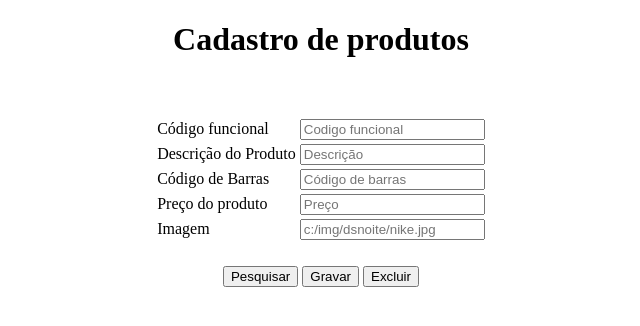
After one commit to PSI645/Tela-de-login-celso-2dsnoite, a PHP site: the page made by Copias/Cadastro de perfil - Copia.php in a window 1280 px wide. The commit adds this page. Shown: the top 326 px of the page, without its empty margins (319-959 px from the left). Run offline with PHP 8.4, Linux system fonts and the light colour scheme.

Commit message:
Criação de botão pesquisar e copia da tela para pratica

```diff
--- /dev/null
+++ b/Copias/Cadastro de perfil - Copia.php
@@ -0,0 +1,142 @@
+<?php
+
+$descricaoProduto = "";
+$precoProduto = "";
+$imgProduto = "";
+$codBarrasProduto = "";
+$codigo = "";
+
+if ($_SERVER["REQUEST_METHOD"] == "POST") {
+
+    $codigo = $_POST["codigo"];
+    $descricao = $_POST["descricao"];
+    $codbarras = $_POST["codbarras"];
+    $preco = $_POST["preco"];
+    $img_local = $_POST["img_local"];
+
+    //conectar no banco de dados
+    $mysqli  = new mysqli("localhost", "root", "root", "dsnoite");
+
+    //o botão gravar foi clicado ???
+    if ( isset ( $_POST["gravar"] ) ) {
+
+        try{
+        $mysqli->query("insert into dsnoite.tb_produto (codigo,descricao,codbarras,preco,img_local)
+                        values('$codigo','$descricao','$codbarras',$preco,'$img_local')");
+        }catch (mysqli_sql_exception $e){
+            if ( $e->getCode() == 1062 ){
+                $mysqli->query("update dsnoite.tb_produto set descricao = '$descricao', codbarras = $codbarras',  preco = $preco, img_local = '$img_local' where codigo = '$codigo'");
+            };
+
+        }
+
+    }
+
+    //o botão pesquisar foi clicado ???
+    if ( isset ( $_POST["pesquisar"] ) ) {
+
+        $resultadoQuery = $mysqli->query("select * from dsnoite.tb_produto where codigo = '$codigo'");
+        if($resultadoQuery){
+            if ($resultadoQuery->num_rows > 0 ){
+                $linha = $resultadoQuery->fetch_assoc();
+                $descricaoProduto = $linha['descricao'];
+                $precoProduto = $linha['preco'];
+                $imgProduto = $linha['img_local'];
+                $codBarrasProduto = $linha['codbarras'];
+                $codigo = $linha['codigo'];
+            }
+        } else{
+            echo "produto não cadastrado";
+        }
+
+
+        //recuperar os valores e preencher a tela
+
+    }
+
+    //o botão excluir foi clicado
+    if ( isset ( $_POST["excluir"] ) ) {
+
+        $mysqli->query("delete from dsnoite.tb_produto where codigo = '$codigo'");
+        //recuperar os valores e preencher a tela
+
+    }
+}
+
+?>
+
+<!DOCTYPE html>
+<html lang="en">
+
+<head>
+    <meta charset="UTF-8">
+    <meta name="viewport" content="width=device-width, initial-scale=1.0">
+    <title>Cadastro de Produto</title>
+</head>
+
+<body>
+
+    <h1 align="center">Cadastro de produtos</h1>
+    <br><br>
+
+    <form method="POST">
+        <table align="center">
+            <tr>
+                <td>
+                    <label>Código funcional</label>
+                </td>
+                <td>
+                    <input name="codigo" placeholder="Codigo funcional" required value="<?php echo $codigo; ?>"></input>
+                </td>
+            </tr>
+            <tr>
+                <td>
+                    <label>Descrição do Produto</label>
+                </td>
+                <td>
+                    <input name="descricao" placeholder="Descrição" value="<?php echo $descricaoProduto; ?>"></input>
+                </td>
+            </tr>
+            <tr>
+                <td>
+                    <label>Código de Barras</label>
+                </td>
+                <td>
+                    <input name="codbarras" placeholder="Código de barras" value="<?php echo $codBarrasProduto; ?>"></input>
+                </td>
+            </tr>
+            <tr>
+                <td>
+                    <label>Preço do produto</label>
+                </td>
+                <td>
+                    <input name="preco" placeholder="Preço" value="<?php echo $precoProduto; ?>"></input>
+                </td>
+            </tr>
+            <tr>
+                <td>
+                    <label>Imagem</label>
+                </td>
+                <td>
+                    <input name="img_local" placeholder="c:/img/dsnoite/nike.jpg" value="<?php echo $imgProduto; ?>">  </input>
+                </td>
+            </tr>
+            <tr>
+                <td>
+                    <br>
+                </td>
+                <td>
+
+                </td>
+            </tr>
+            <tr>
+                <td colspan="2" align="center">
+                    <button action="submit" name='pesquisar'>Pesquisar</button>
+                    <button action="submit" name='gravar'>Gravar</button>
+                    <button action="submit" name='excluir'>Excluir</button>
+                </td>
+            </tr>
+        </table>
+    </form>
+</body>
+</html>
```
Also changed, not shown: Cadastro de produto.php (+28 -7 lines), Menu.php (+3 -44 lines).
